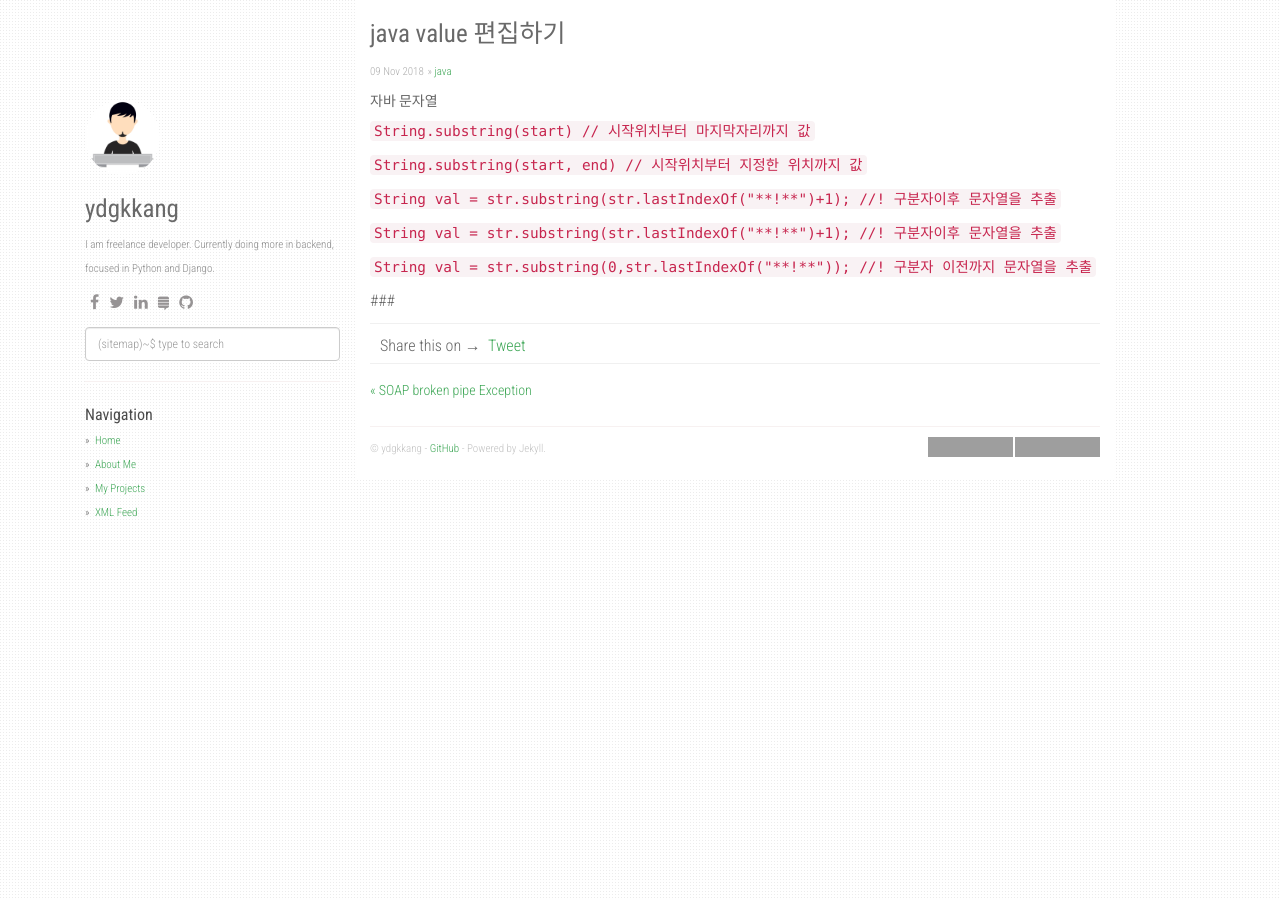
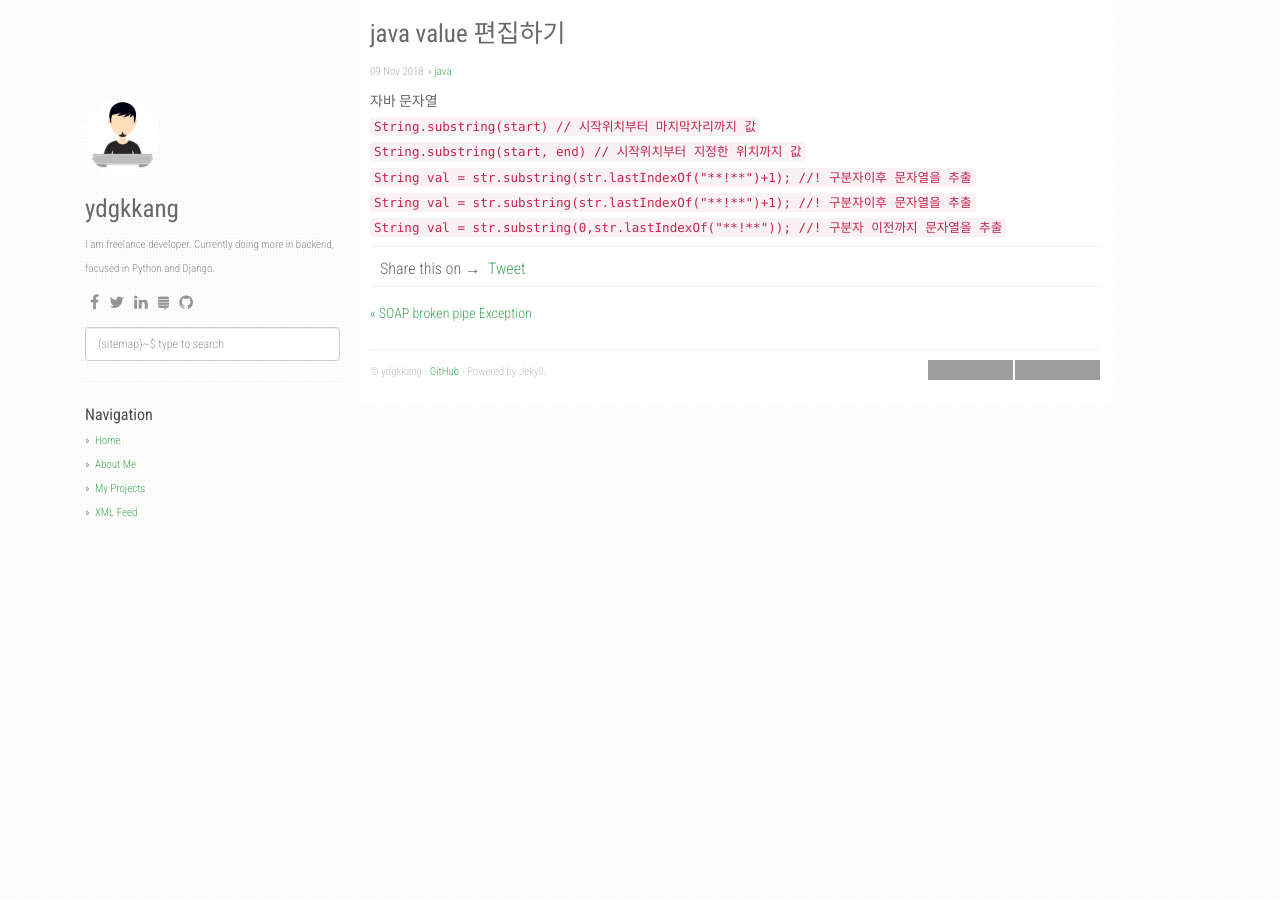
Before and after one commit to ydgkkang/ydgkkang.github.io, a Jekyll site: the page built from _posts/2018-11-09-java 문자열 편집하기.md, in a window 1280 px wide. Built offline with Jekyll 4.4.1, drawn with Linux system fonts in a browser that asks for light colours; nearby versions of some CDN libraries; comment, search, counter and statistics services are not loaded; grey boxes are pictures that could not be loaded.

```diff
--- a/_posts/2018-11-09-java 문자열 편집하기.md
+++ b/_posts/2018-11-09-java 문자열 편집하기.md
@@ -7,17 +7,12 @@ categories: [java]
 ##### 자바 문자열
 
 
-<code>String.substring(start) // 시작위치부터 마지막자리까지 값  </code>
+##### <code>String.substring(start) // 시작위치부터 마지막자리까지 값  </code>
 
-<code>String.substring(start, end) // 시작위치부터 지정한 위치까지 값  </code>
+##### <code>String.substring(start, end) // 시작위치부터 지정한 위치까지 값  </code>
 
-<code>String val = str.substring(str.lastIndexOf("**!**")+1); //! 구분자이후 문자열을 추출  </code>
+##### <code>String val = str.substring(str.lastIndexOf("**!**")+1); //! 구분자이후 문자열을 추출  </code>
 
-<code>String val = str.substring(str.lastIndexOf("**!**")+1); //! 구분자이후 문자열을 추출  </code>
+##### <code>String val = str.substring(str.lastIndexOf("**!**")+1); //! 구분자이후 문자열을 추출  </code>
 
-<code>String val = str.substring(0,str.lastIndexOf("**!**")); //! 구분자 이전까지 문자열을 추출  </code>
-
-
-
-
-###
+##### <code>String val = str.substring(0,str.lastIndexOf("**!**")); //! 구분자 이전까지 문자열을 추출  </code>
```
